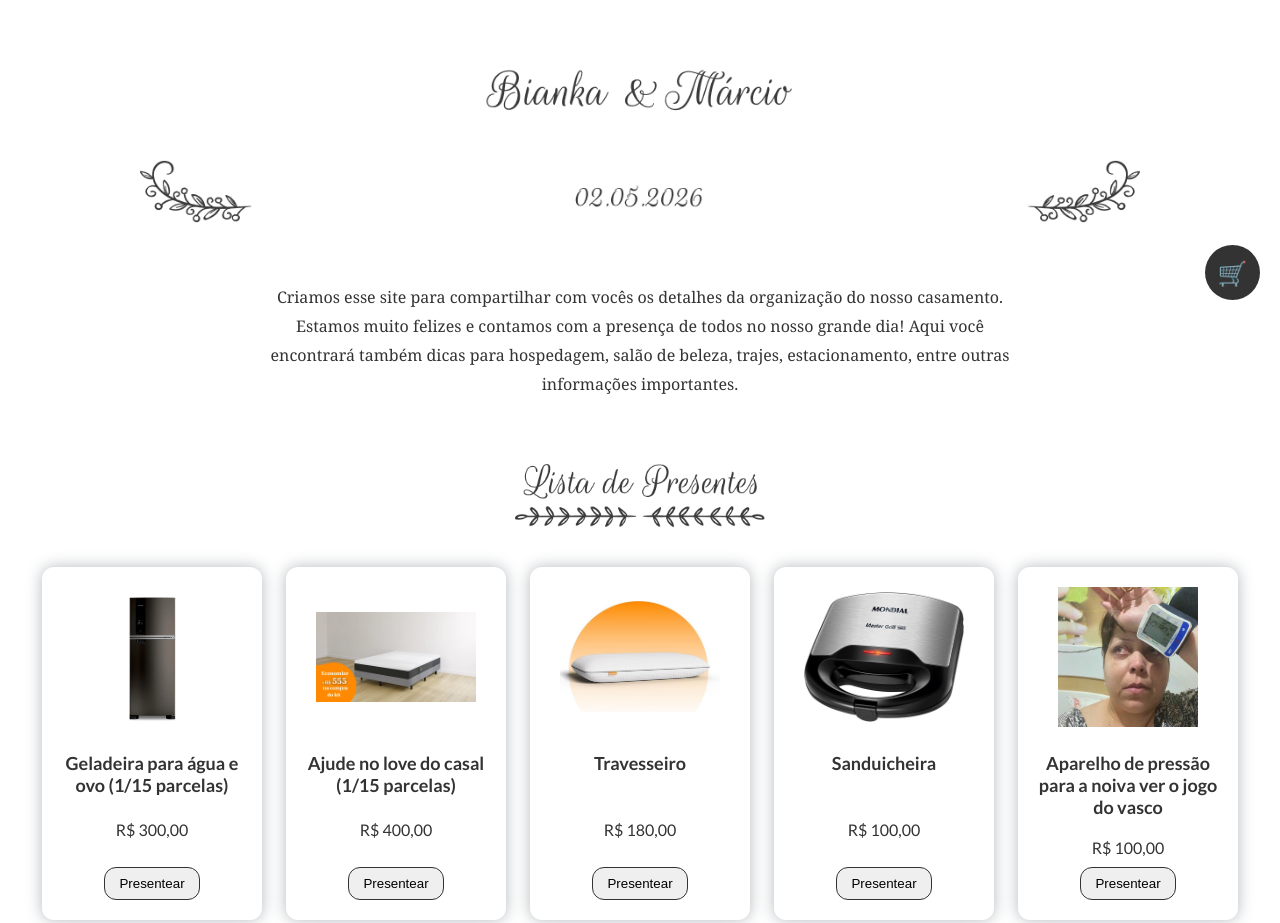
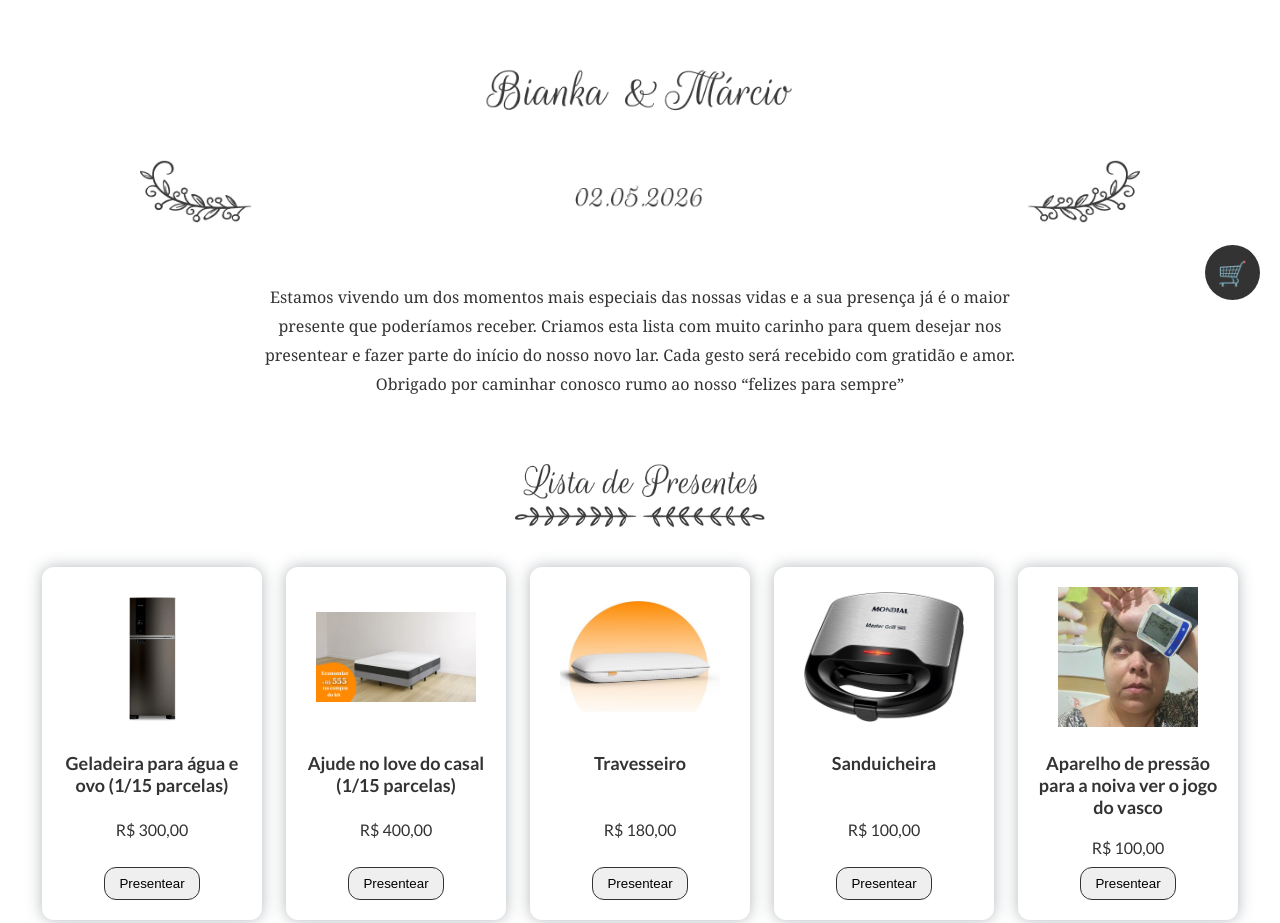
Before and after one commit to gutsavo/Lista-de-Presentes, a plain HTML site: page index.html in a window 1280 px wide. Shown: the top 923 px of the page. Drawn offline with Linux system fonts and the light colour scheme.

Commit message:
Revise content and gifts for wedding website
Updated the wedding website content and gift list.

```diff
--- a/index.html
+++ b/index.html
@@ -23,11 +23,7 @@
 
 <!-- ===== TEXTO ===== -->
 <section class="texto">
-    <p>
-        Criamos esse site para compartilhar com vocês os detalhes da organização do nosso casamento.
-        Estamos muito felizes e contamos com a presença de todos no nosso grande dia!
-        Aqui você encontrará também dicas para hospedagem, salão de beleza, trajes,
-        estacionamento, entre outras informações importantes.
+    <p>Estamos vivendo um dos momentos mais especiais das nossas vidas e a sua presença já é o maior presente que poderíamos receber. Criamos esta lista com muito carinho para quem desejar nos presentear e fazer parte do início do nosso novo lar. Cada gesto será recebido com gratidão e amor. Obrigado por caminhar conosco rumo ao nosso “felizes para sempre”
     </p>
 </section>
 
```
